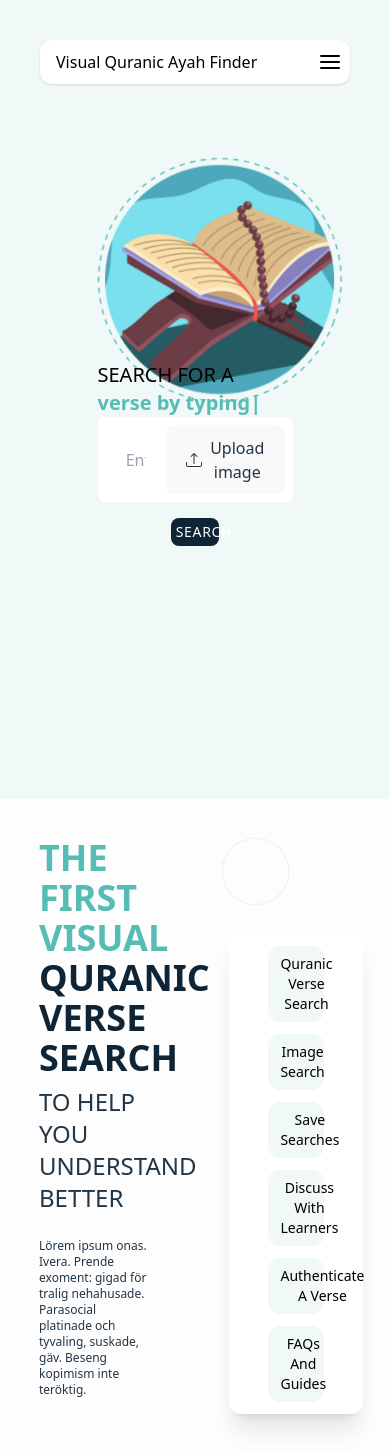
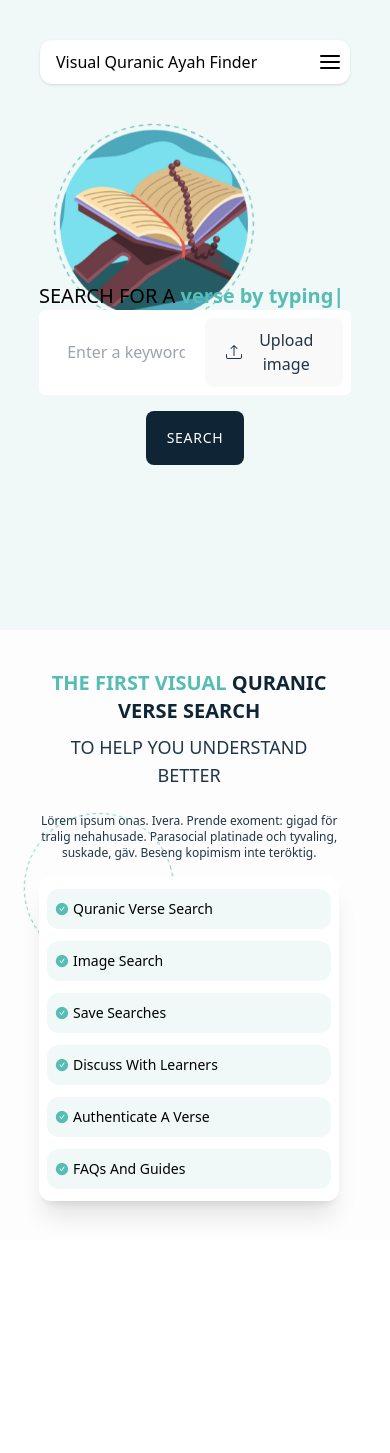
Before and after one commit to sidrams/UoL-Final-project-code, a React (Vite) app in the folder quranic-ayah-finder/: page / in a window 390 px wide. After the commit the page ends 1240 px from the top, so only its background shows below. Built offline with nearby package versions, Linux system fonts and the light colour scheme; no server answers.

Commit message:
home page responsiveness

```diff
--- a/quranic-ayah-finder/src/components/SearchBar/SearchBar.jsx
+++ b/quranic-ayah-finder/src/components/SearchBar/SearchBar.jsx
@@ -17,7 +17,7 @@ export default function Searchbar({showResults, setShowResults, searchedText, fe
     return (
         <>
         <SearchHeader />
-        <div className="search-bar bg-[white] p-2 rounded-md my-0 mx-auto flex justify-between lg:w-full">
+        <div className="search-bar bg-[white] p-2 rounded-md my-0 mx-auto flex justify-between lg:w-full w-[80%]">
             <SearchInputComponent
                 textInput={textInput}
                 onChange={(e) => {handleChange(e.target.value)}}
--- a/quranic-ayah-finder/src/components/SearchBar/SearchButton.jsx
+++ b/quranic-ayah-finder/src/components/SearchBar/SearchButton.jsx
@@ -2,7 +2,7 @@ export default function SearchButton({onClick}) {
     return (
         <button
             onClick={onClick}
-            className="w-[25%] m-4 bg-blackish-blue text-[white] hover:text-blackish-blue hover:bg-[white] px-1 py-[1.5%] uppercase tracking-wider font-medium text-sm"
+            className="w-[25%] m-4 bg-blackish-blue text-[white] hover:text-blackish-blue hover:bg-[white] lg:px-1 lg:py-[1.5%] p-4 uppercase tracking-wider font-medium text-sm"
         >
             Search
         </button>
--- a/quranic-ayah-finder/src/components/SearchBar/SearchHeader.jsx
+++ b/quranic-ayah-finder/src/components/SearchBar/SearchHeader.jsx
@@ -6,11 +6,11 @@ export default function SearchHeader() {
     return (
         // header for main search bar
         <>
-        <div className="rounded-full absolute z-[-4] -right-1/4 top-[5%] ">
+        <div className="rounded-full absolute z-[-4] lg:-right-1/4 right-[35%] lg:top-[5%] top-[0%] lg:max-w-[350px] max-w-[200px]">
             <img src={borderEllipse} alt="border design element" className="absolute logo-border" />
             <img src={quranVector} alt="vector image of a quran" className="p-[3%]"/>
         </div>
-        <div className="w-full text-left text-xl text-[black]">
+        <div className="lg:w-full w-[80%] text-left text-xl text-[black] lg:m-0 mt-2">
             SEARCH FOR A <Typewriter />
         </div>
         </>
--- a/quranic-ayah-finder/src/pages/Home/FeatureSection.jsx
+++ b/quranic-ayah-finder/src/pages/Home/FeatureSection.jsx
@@ -13,26 +13,26 @@ export default function FeatureSection() {
     ]
 
     return (
-        <div className="bg-custom-gray w-full flex p-[10%] pr-[13%] gap-10 items-end">
+        <div className="bg-custom-gray w-full flex flex-wrap lg:flex-nowrap p-[10%] pr-[13%] lg:gap-10 items-end">
                 {/* left section */}
-                <div className="w-1/2 flex flex-col	text-left justify-center">
-                    <p className="font-bold text-4xl text-blackish-blue">
+                <div className="lg:w-1/2 w-full flex flex-col lg:text-left justify-center">
+                    <p className="font-bold lg:text-4xl text-xl text-blackish-blue">
                         <span className="text-sea-green">THE FIRST VISUAL</span>
-                        <br /> QURANIC VERSE SEARCH
+                        <br className='lg:block hidden' /> QURANIC VERSE SEARCH
                     </p>
-                    <p className="text-2xl uppercase my-2">
+                    <p className="lg:text-2xl text-lg uppercase my-2">
                         TO HELP YOU UNDERSTAND BETTER
                     </p>
-                    <p className="text-xs mr-[25%] my-4">Lörem ipsum onas. Ivera. Prende exoment: gigad för tralig nehahusade. Parasocial platinade och tyvaling, suskade, gäv. Beseng kopimism inte teröktig.</p>
+                    <p className="text-xs lg:mr-[25%] my-4">Lörem ipsum onas. Ivera. Prende exoment: gigad för tralig nehahusade. Parasocial platinade och tyvaling, suskade, gäv. Beseng kopimism inte teröktig.</p>
                 </div>
 
                 {/* right section */}
-                <div  className="w-[45%] items-end relative h-[50%]">
+                <div  className="lg:w-[45%] w-full items-end relative h-[50%] lg:m-0 m-auto ">
                     <img src={borderEllipse} alt="border design element" className=" w-[50%] absolute rotating-border top-[-20%] left-[-5%]" />
-                    <div className="capitalize flex flex-wrap gap-3 bg-[white] shadow-xl p-2 py-3 justify-center items-center rounded-xl z-10 relative">
+                    <div className="capitalize flex lg:flex-row flex-col lg:flex-wrap gap-3 bg-[white] shadow-xl p-2 py-3 justify-center items-center rounded-xl z-10 relative">
                         {
                             features.map((feature,i) => (
-                                <div className="w-[47%] bg-light-sea-green flex text-[black] items-center p-2 rounded-xl text-sm z-20">
+                                <div className="lg:w-[47%] w-full bg-light-sea-green flex text-[black] items-center p-2 rounded-xl text-sm z-20 h-[40px]">
                                     <AiFillCheckCircle className="text-sea-green mr-1" />
                                     {feature}
                                 </div>
--- a/quranic-ayah-finder/src/pages/Home/Home.jsx
+++ b/quranic-ayah-finder/src/pages/Home/Home.jsx
@@ -37,7 +37,7 @@ export default function Home() {
             {
                 !showResults ?
                 (   // main search bar
-                    <div className="search-bar flex flex-col items-center m-auto justify-center min-h-[80vh] w-[50%] z-10 relative  max-w-[640px]">
+                    <div className="search-bar flex flex-col items-center m-auto justify-center lg:min-h-[80vh] min-h-[60vh] lg:w-[50%] w-[100%] z-10 relative  lg:max-w-[640px]">
                         <Searchbar
                             showResults={showResults} setShowResults={setShowResults}
                             searchedText={searchedText}
```
